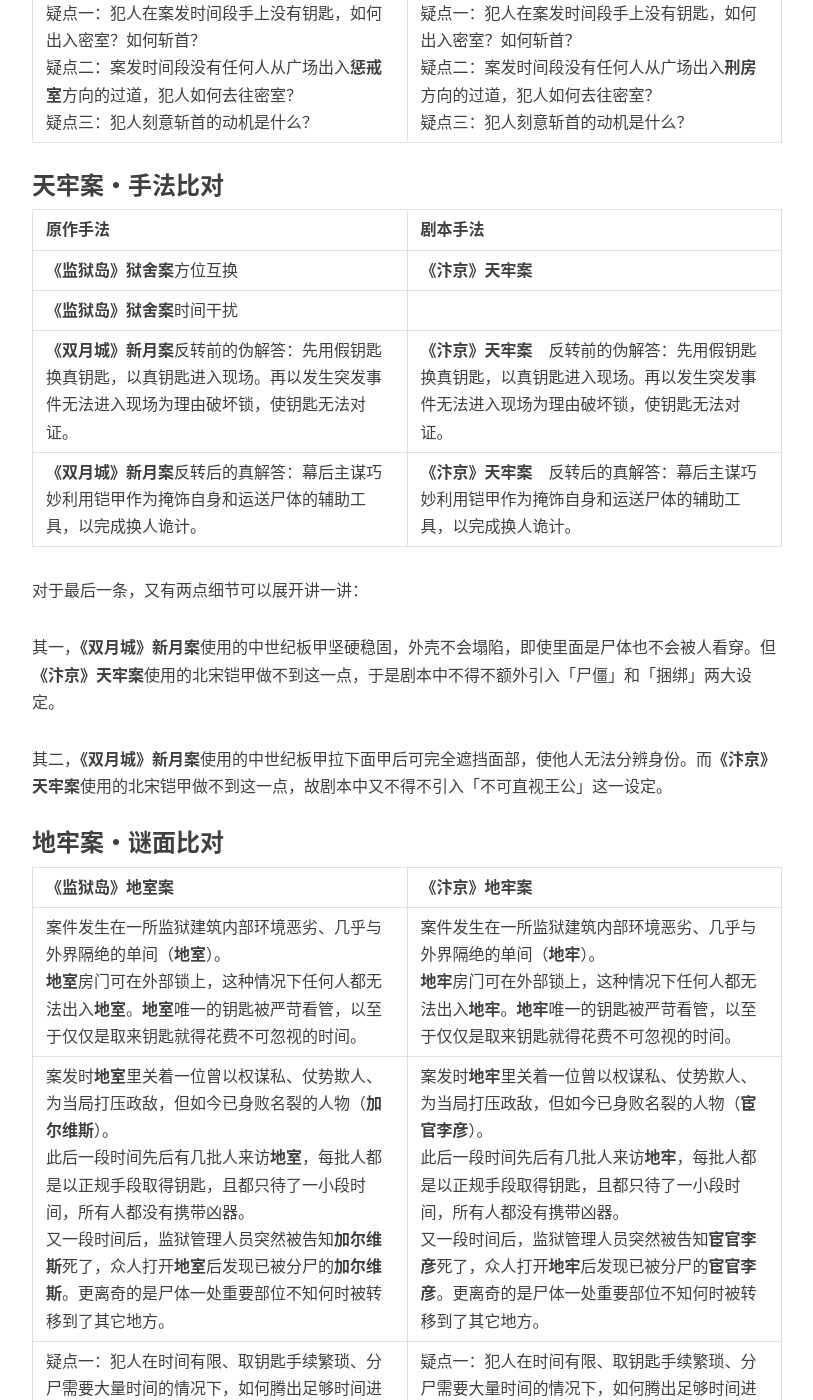
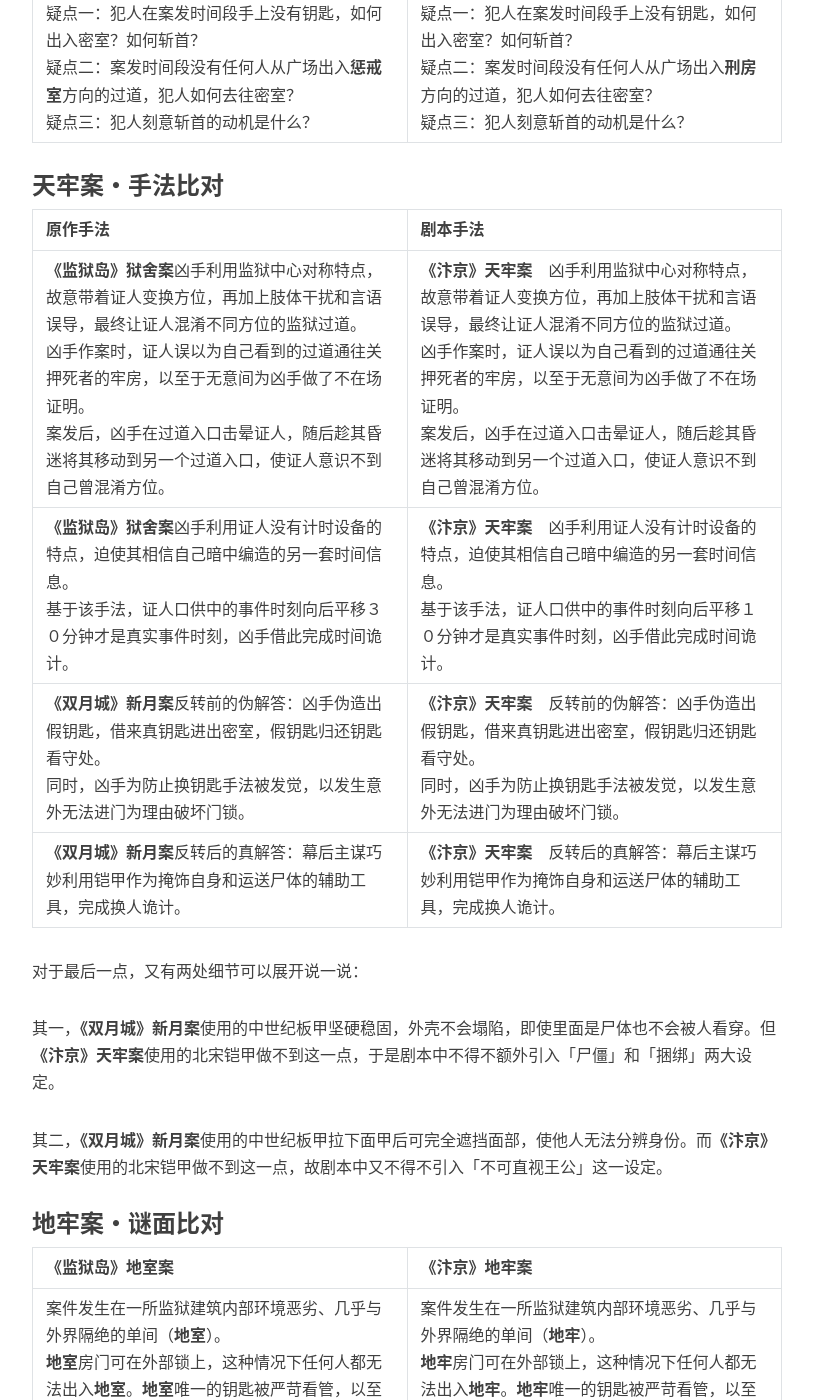
Before and after one commit to mysteryreview/mysteryreview.github.io, a Jekyll site: the page built from _posts/2024-05-31-北宋奇案.md, in a window 1280 px wide and 1400 px high, scrolled down 2200 px. Shown: the whole window, without its empty margins (233-1046 px from the left). Built offline with Jekyll 4.4.1, drawn with Linux system fonts in a browser that asks for light colours; nearby versions of some CDN libraries; comment, search, counter and statistics services are not loaded; some of the changed text lies outside the part shown.

Commit message:
Add files via upload

```diff
--- a/_posts/2024-05-31-北宋奇案.md
+++ b/_posts/2024-05-31-北宋奇案.md
@@ -1,7 +1,7 @@
 ---
 layout:       post
 title:        24/05《北宋奇案・汴京》剧评
-subtitle:     本作缝合的素材是《双月城》与《监狱岛》
+subtitle:     通篇缝合《双月城》和《监狱岛》
 date:         2024-05-31
 author:       Mystery Reviewer
 header-img:   none
@@ -41,22 +39,20 @@
 
 | 《监狱岛》狱舍案                                             | 《汴京》天牢案                                               |
 | ------------------------------------------------------------ | ------------------------------------------------------------ |
-| 案件发生在戒备森严的监狱，外侧围墙高不可攀，围墙内呈中心对称结构：中间是设有监视点的广场，两侧各有一条狭长过道。<br>过道通向若干间并排牢房，最深处是用于惩戒犯人的单间（**惩戒室**）。该单间钥匙与普通牢房钥匙不同，且皆由专人保管。 | 案件发生在戒备森严的监狱，外侧围墙高不可攀，围墙内呈中心对称结构：中间是设有监视点的广场，两侧各有一条狭长过道。<br>过道通向若干间并排牢房，最深处是用于惩戒犯人的单间（**刑房**）。该单间钥匙与普通牢房钥匙不同，且皆由专人保管。 |
+| 案件发生在戒备森严的监狱，外侧围墙高不可攀，围墙内呈中心对称结构：中间是设有监视点的广场，两侧有狭长过道。<br>过道通向若干间并排牢房，最深处是用于惩戒犯人的单间（**惩戒室**）。该单间钥匙与普通牢房钥匙不同，且皆由专人保管。 | 案件发生在戒备森严的监狱，外侧围墙高不可攀，围墙内呈中心对称结构：中间是设有监视点的广场，两侧有狭长过道。<br>过道通向若干间并排牢房，最深处是用于惩戒犯人的单间（**刑房**）。该单间钥匙与普通牢房钥匙不同，且皆由专人保管。 |
 | 案发当天**惩戒室**里关押着一位曾被当局视为反贼头目的重犯（**海盗王**）。<br>当天一段时间有多人访问牢房区域，均未携带武器，但最终**惩戒室**里却出现了一具被斩首的尸体。 | 案发当天**刑房**里关押着一位曾被当局视为反贼头目的重犯（**汪东老佛**）。<br>当天一段时间有多人访问牢房区域，均未携带武器，但最终**刑房**里却出现了一具被斩首的尸体。 |
 | 疑点一：犯人在案发时间段手上没有钥匙，如何出入密室？如何斩首？<br>疑点二：案发时间段没有任何人从广场出入**惩戒室**方向的过道，犯人如何去往密室？<br>疑点三：犯人刻意斩首的动机是什么？ | 疑点一：犯人在案发时间段手上没有钥匙，如何出入密室？如何斩首？<br>疑点二：案发时间段没有任何人从广场出入**刑房**方向的过道，犯人如何去往密室？<br>疑点三：犯人刻意斩首的动机是什么？ |
 
 ### 天牢案・手法比对
 
-
-
 | 原作手法                                                     | 剧本手法                                                     |
 | ------------------------------------------------------------ | ------------------------------------------------------------ |
-| **《监狱岛》狱舍案**方位互换                                 | **《汴京》天牢案**                                           |
-| **《监狱岛》狱舍案**时间干扰                                 |                                                              |
-| **《双月城》新月案**反转前的伪解答：先用假钥匙换真钥匙，以真钥匙进入现场。再以发生突发事件无法进入现场为理由破坏锁，使钥匙无法对证。 | **《汴京》天牢案**　反转前的伪解答：先用假钥匙换真钥匙，以真钥匙进入现场。再以发生突发事件无法进入现场为理由破坏锁，使钥匙无法对证。 |
-| **《双月城》新月案**反转后的真解答：幕后主谋巧妙利用铠甲作为掩饰自身和运送尸体的辅助工具，以完成换人诡计。 | **《汴京》天牢案**　反转后的真解答：幕后主谋巧妙利用铠甲作为掩饰自身和运送尸体的辅助工具，以完成换人诡计。 |
+| **《监狱岛》狱舍案**凶手利用监狱中心对称特点，故意带着证人变换方位，再加上肢体干扰和言语误导，最终让证人混淆不同方位的监狱过道。<br>凶手作案时，证人误以为自己看到的过道通往关押死者的牢房，以至于无意间为凶手做了不在场证明。<br>案发后，凶手在过道入口击晕证人，随后趁其昏迷将其移动到另一个过道入口，使证人意识不到自己曾混淆方位。 | **《汴京》天牢案**　凶手利用监狱中心对称特点，故意带着证人变换方位，再加上肢体干扰和言语误导，最终让证人混淆不同方位的监狱过道。<br>凶手作案时，证人误以为自己看到的过道通往关押死者的牢房，以至于无意间为凶手做了不在场证明。<br>案发后，凶手在过道入口击晕证人，随后趁其昏迷将其移动到另一个过道入口，使证人意识不到自己曾混淆方位。 |
+| **《监狱岛》狱舍案**凶手利用证人没有计时设备的特点，迫使其相信自己暗中编造的另一套时间信息。<br>基于该手法，证人口供中的事件时刻向后平移３０分钟才是真实事件时刻，凶手借此完成时间诡计。 | **《汴京》天牢案**　凶手利用证人没有计时设备的特点，迫使其相信自己暗中编造的另一套时间信息。<br>基于该手法，证人口供中的事件时刻向后平移１０分钟才是真实事件时刻，凶手借此完成时间诡计。 |
+| **《双月城》新月案**反转前的伪解答：凶手伪造出假钥匙，借来真钥匙进出密室，假钥匙归还钥匙看守处。<br>同时，凶手为防止换钥匙手法被发觉，以发生意外无法进门为理由破坏门锁。 | **《汴京》天牢案**　反转前的伪解答：凶手伪造出假钥匙，借来真钥匙进出密室，假钥匙归还钥匙看守处。<br>同时，凶手为防止换钥匙手法被发觉，以发生意外无法进门为理由破坏门锁。 |
+| **《双月城》新月案**反转后的真解答：幕后主谋巧妙利用铠甲作为掩饰自身和运送尸体的辅助工具，完成换人诡计。 | **《汴京》天牢案**　反转后的真解答：幕后主谋巧妙利用铠甲作为掩饰自身和运送尸体的辅助工具，完成换人诡计。 |
 
-对于最后一条，又有两点细节可以展开讲一讲：
+对于最后一点，又有两处细节可以展开说一说：
 
 其一，**《双月城》新月案**使用的中世纪板甲坚硬稳固，外壳不会塌陷，即使里面是尸体也不会被人看穿。但**《汴京》天牢案**使用的北宋铠甲做不到这一点，于是剧本中不得不额外引入「尸僵」和「捆绑」两大设定。
 
```
Also changed, not shown: other parts of _posts/2024-05-31-北宋奇案.md (+1 -3 lines).
